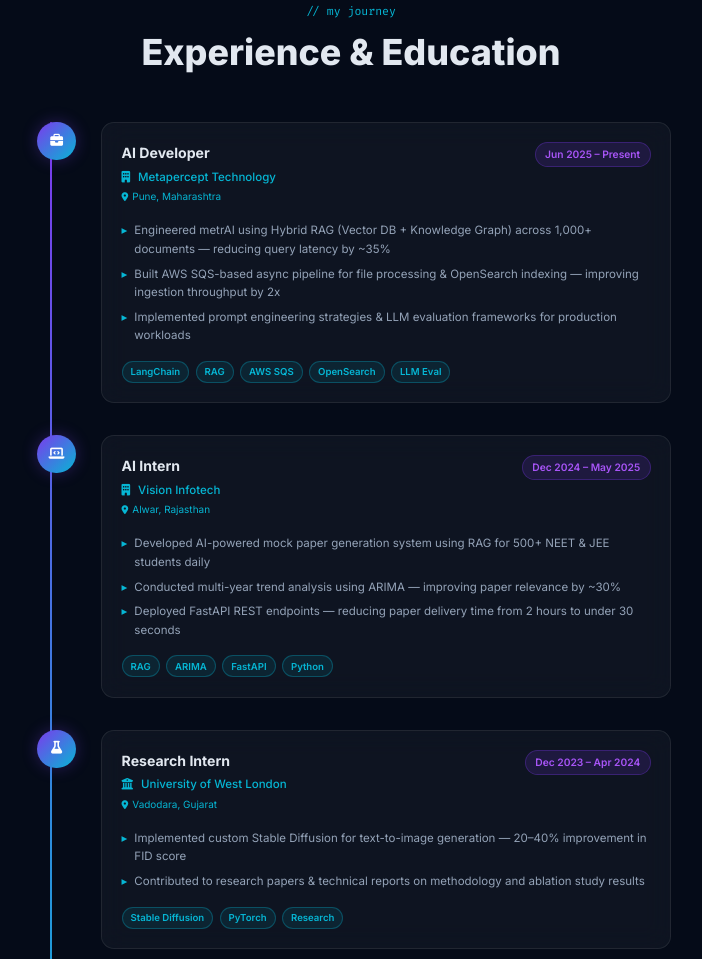
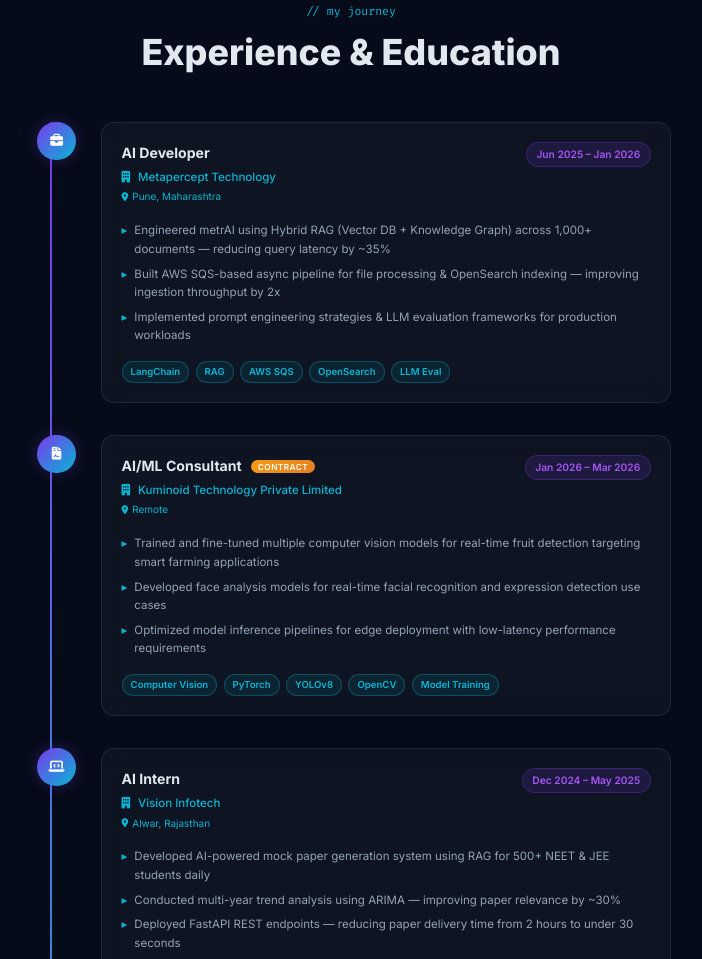
Before and after one commit to Adityagupta930/Portfolio-, a plain HTML site: page index.html in a window 1280 px wide. Shown: the part 3880-4839 px from the top of the page, without its empty margins (289-991 px from the left). Drawn offline with Linux system fonts and the light colour scheme; animation ran at ten frames a second.

Commit message:
update the experince

```diff
--- a/index.html
+++ b/index.html
@@ -521,7 +521,7 @@
                                 <h4><i class="fas fa-building"></i> Metapercept Technology</h4>
                                 <p class="timeline-location"><i class="fas fa-map-marker-alt"></i> Pune, Maharashtra</p>
                             </div>
-                            <span class="timeline-date">Jun 2025 – Present</span>
+                            <span class="timeline-date">Jun 2025 – Jan 2026</span>
                         </div>
                         <ul>
                             <li>Engineered metrAI using Hybrid RAG (Vector DB + Knowledge Graph) across 1,000+ documents — reducing query latency by ~35%</li>
@@ -529,6 +529,26 @@
                             <li>Implemented prompt engineering strategies & LLM evaluation frameworks for production workloads</li>
                         </ul>
                         <div class="timeline-tags"><span>LangChain</span><span>RAG</span><span>AWS SQS</span><span>OpenSearch</span><span>LLM Eval</span></div>
+                    </div>
+                </div>
+
+                <div class="timeline-item">
+                    <div class="timeline-dot"><i class="fas fa-file-contract"></i></div>
+                    <div class="timeline-card glass">
+                        <div class="timeline-header">
+                            <div>
+                                <h3>AI/ML Consultant <span class="timeline-badge">Contract</span></h3>
+                                <h4><i class="fas fa-building"></i> Kuminoid Technology Private Limited</h4>
+                                <p class="timeline-location"><i class="fas fa-map-marker-alt"></i> Remote</p>
+                            </div>
+                            <span class="timeline-date">Jan 2026 – Mar 2026</span>
+                        </div>
+                        <ul>
+                            <li>Trained and fine-tuned multiple computer vision models for real-time fruit detection targeting smart farming applications</li>
+                            <li>Developed face analysis models for real-time facial recognition and expression detection use cases</li>
+                            <li>Optimized model inference pipelines for edge deployment with low-latency performance requirements</li>
+                        </ul>
+                        <div class="timeline-tags"><span>Computer Vision</span><span>PyTorch</span><span>YOLOv8</span><span>OpenCV</span><span>Model Training</span></div>
                     </div>
                 </div>
 
--- a/styles.css
+++ b/styles.css
@@ -1934,3 +1934,16 @@
 @media (max-width: 768px) {
     .testi-card { min-width: 100%; }
 }
+
+.timeline-badge {
+    font-size: 0.65rem;
+    font-weight: 600;
+    background: linear-gradient(135deg, #f39c12, #e67e22);
+    color: #fff;
+    padding: 2px 8px;
+    border-radius: 20px;
+    margin-left: 8px;
+    vertical-align: middle;
+    letter-spacing: 0.5px;
+    text-transform: uppercase;
+}
```
